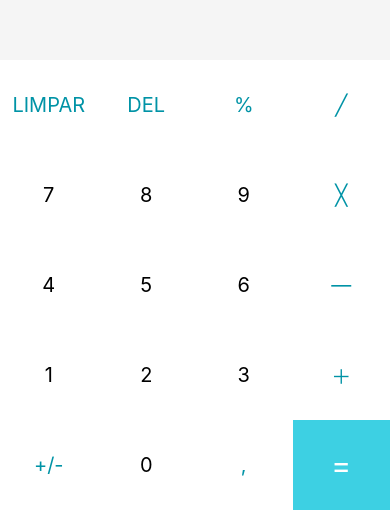
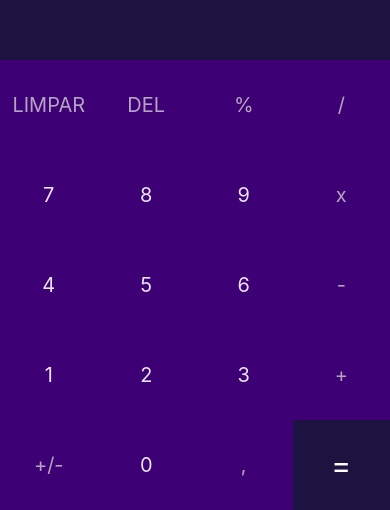
Before and after one commit to JessicaViana/rn-calculadora, a React Native app in the folder Calculadora/: screen / in a window 390 px wide. Shown: the part 334-844 px from the top of the page. Built offline with nearby package versions, Linux system fonts and the light colour scheme.

Commit message:
atualização das cores da interface

```diff
--- a/Calculadora/App.js
+++ b/Calculadora/App.js
@@ -3,7 +3,7 @@ import { StyleSheet, Text, View, TouchableOpacity, Button } from 'react-native';
 
 export default function App() {
   // Mapeamento de teclas
-  const buttons = ['LIMPAR', 'DEL', '%', '╱', 7, 8, 9, "╳", 4, 5, 6, '―', 1, 2, 3, '＋', '+/-', 0, ',',  '=']
+  const buttons = ['LIMPAR', 'DEL', '%', '/', 7, 8, 9, "x", 4, 5, 6, '-', 1, 2, 3, '+', '+/-', 0, ',',  '=']
 
   const [currentNumber, setCurrentNumber] = useState('');
   const [lastNumber, setLastNumber] = useState('');
@@ -75,7 +75,7 @@ export default function App() {
             <TouchableOpacity
               onPress={() => handleInput(button)}
               key={button}
-              style={[styles.button, { backgroundColor: '#3dd0e3' }]}
+              style={[styles.button, { backgroundColor: '#1E1240' }]}
             >
               <Text
                 style={[styles.textButton, { color: 'white', fontSize: 30 }]}
@@ -93,7 +93,7 @@ export default function App() {
               <Text
                 style={[
                   styles.textButton,
-                  { color: typeof button === 'number' ? 'black' : '#0093a6' },
+                  { color: typeof button === 'number' ? '#E9E3EF' : '#B5A4C1' },
                 ]}
               >
                 {button}
@@ -114,10 +114,10 @@ const styles = StyleSheet.create({
   results: {
     flex: 2,
     justifyContent: 'center',
-    backgroundColor: '#f5f5f5',
+    backgroundColor: '#1E1240',
   },
   resultText: {
-    color: '#282F38',
+    color: '#FEFEFE',
     fontSize: 32,
     fontWeight: 'bold',
     padding: 12,
@@ -134,7 +134,7 @@ const styles = StyleSheet.create({
     flexWrap: 'wrap',
   },
   button: {
-    backgroundColor: 'white',
+    backgroundColor: '#3D0075',
     alignItems: 'center',
     justifyContent: 'center',
     minWidth: 90,
@@ -142,7 +142,7 @@ const styles = StyleSheet.create({
     flex: 2,
   },
   textButton: {
-    color: '#7c7c7c',
+    color: '#F1EDF5',
     fontSize: 20,
   },
 });
```
